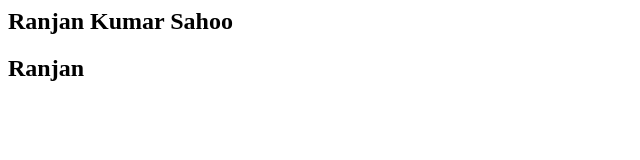
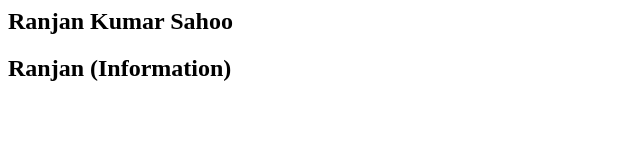
Before and after one commit to Ranjan21gg/ecommerce-website-clone, a plain HTML site: page index.html in a window 1280 px wide. Shown: the whole page, without its empty margins (0-640 px from the left). Drawn offline with Linux system fonts and the light colour scheme.

Commit message:
Add info

```diff
--- a/index.html
+++ b/index.html
@@ -1,2 +1,2 @@
 <h2>Ranjan Kumar Sahoo</h2>
-<h2>Ranjan</h2>
+<h2>Ranjan (Information)</h2>
```
